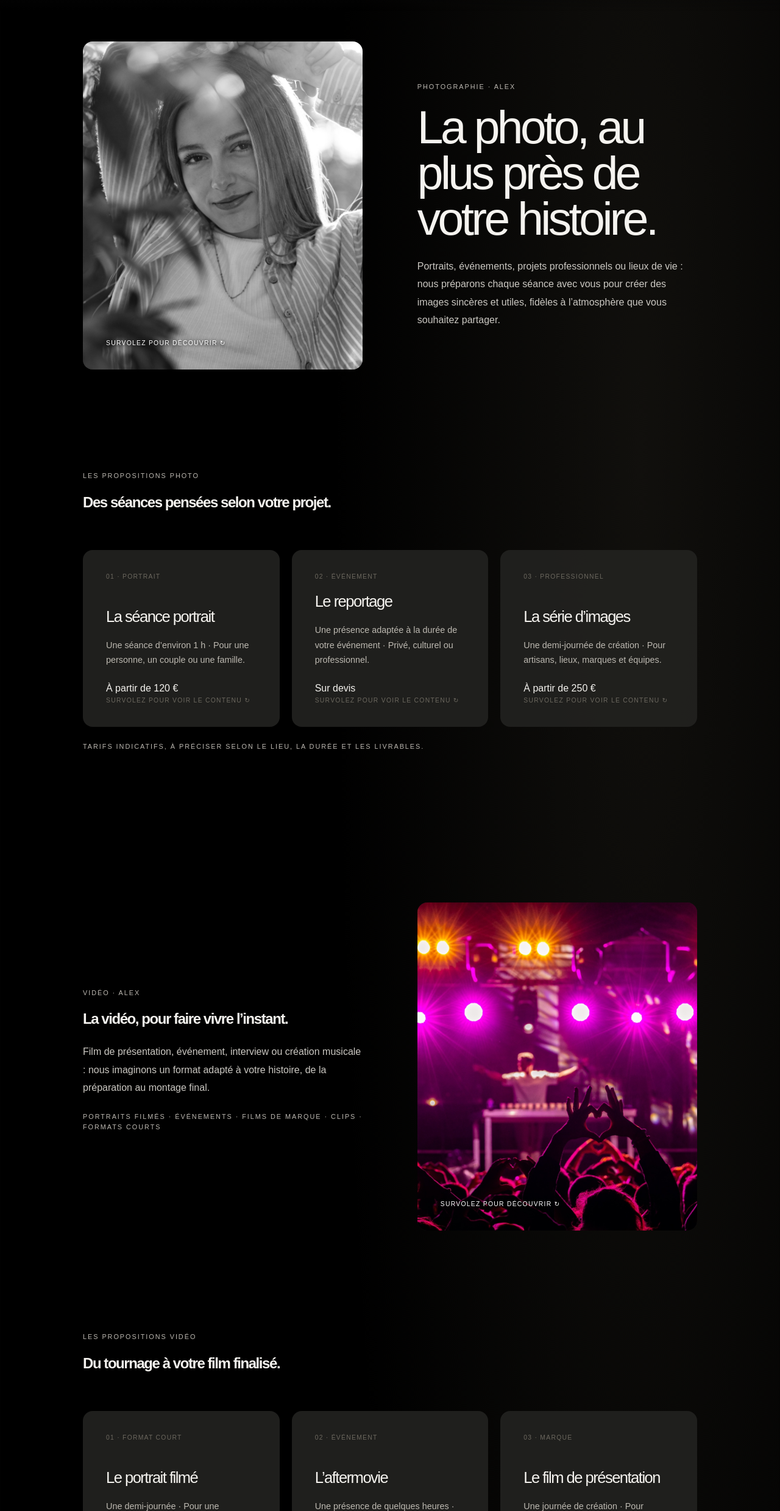
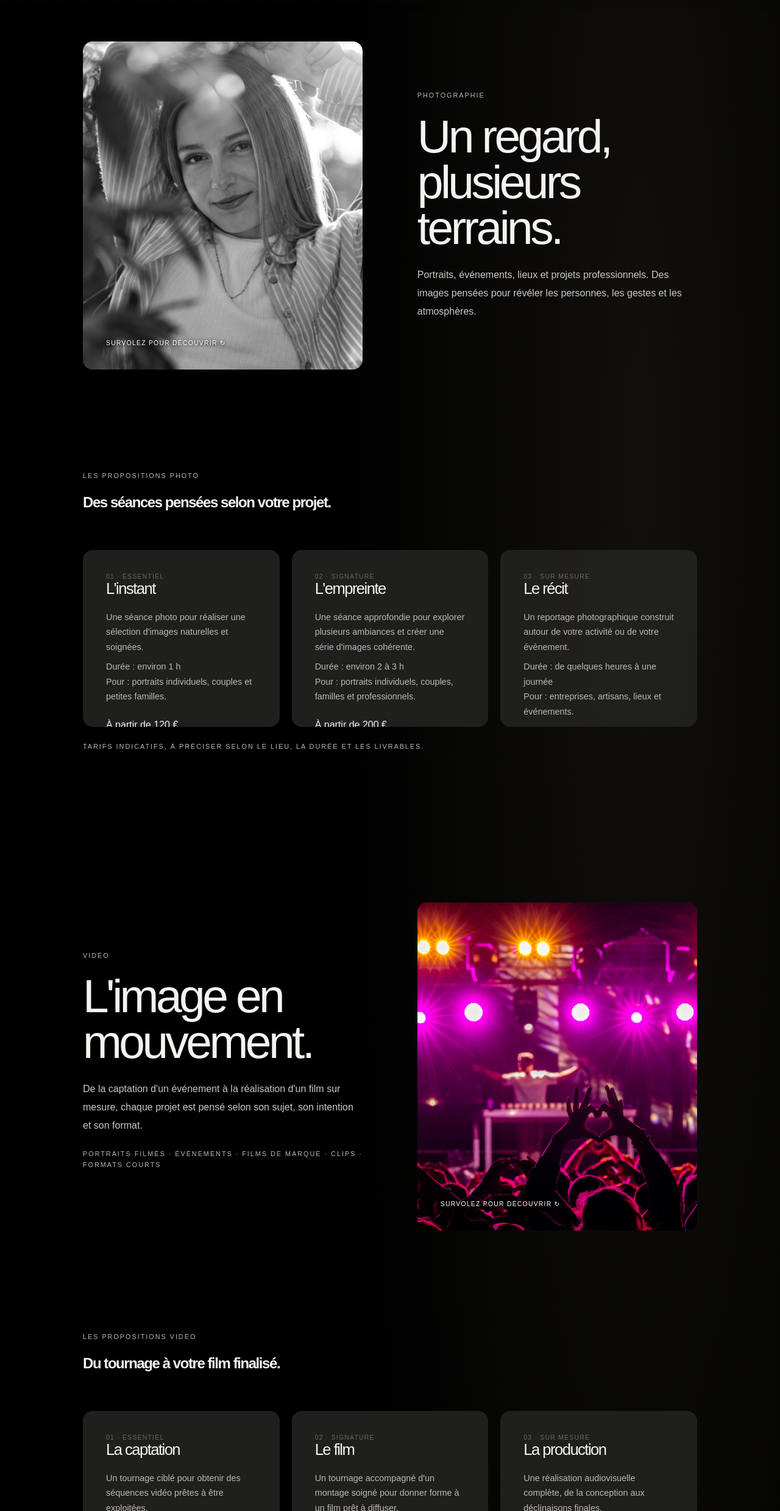
Before and after one commit to studioserise/Site-Alexandre-Palanca, a website with bundled scripts: page photo-video.html in a window 1280 px wide. Shown: the part 82-2560 px from the top of the page at 61% size. Built offline with nearby package versions, Linux system fonts and the light colour scheme; a web font is replaced by a local one.

Commit message:
Update homepage and photography page content

```diff
--- a/photo-video.html
+++ b/photo-video.html
@@ -44,15 +44,16 @@
           </figure>
           <div class="flip-card-face flip-card-face--back">
             <span class="studio-eyebrow">Des formats pour chacun</span>
-            <h3>Portraits, événements, lieux, produits…</h3>
-            <p>Pour les particuliers, les artistes, les associations, les entreprises et les lieux qui souhaitent raconter leur histoire en images.</p>
+            <h3>Pour les particuliers <br> et les professionnels</h3>
+            <p>Particuliers, couples, familles, artistes, associations, entreprises, artisans et lieux...</p>
+            <p>La photographie s'adapte à vos envies et à vos besoins.</p>
           </div>
         </div>
       </div>
       <div class="redesign-hero-copy">
-        <p class="studio-eyebrow">Photographie · Alex</p>
-        <h1 id="photo-title">La photo, au plus près de votre histoire.</h1>
-        <p>Portraits, événements, projets professionnels ou lieux de vie : nous préparons chaque séance avec vous pour créer des images sincères et utiles, fidèles à l’atmosphère que vous souhaitez partager.</p>
+        <p class="studio-eyebrow">Photographie</p>
+        <h1 id="photo-title">Un regard, plusieurs terrains.</h1>
+        <p>Portraits, événements, lieux et projets professionnels. Des images pensées pour révéler les personnes, les gestes et les atmosphères.</p>
       </div>
     </section>
 
@@ -61,16 +62,16 @@
       <h2 class="studio-section-heading" id="photo-offers-title">Des séances pensées selon votre projet.</h2>
       <div class="flip-card-grid">
         <article class="flip-card" tabindex="0"><div class="flip-card-inner">
-          <div class="flip-card-face"><span class="flip-hint">01 · Portrait</span><h3>La séance portrait</h3><p>Une séance d’environ 1 h · Pour une personne, un couple ou une famille.</p><p class="flip-price">À partir de 120 €</p><span class="flip-hint">Survolez pour voir le contenu ↻</span></div>
+          <div class="flip-card-face"><span class="flip-hint">01 · Essentiel</span><h3>L'instant</h3><p>Une séance photo pour réaliser une sélection d'images naturelles et soignées.</p><p>Durée : environ 1 h <br>Pour : portraits individuels, couples et petites familles.</p><p class="flip-price">À partir de 120 €</p><span class="flip-hint">Survolez pour voir le contenu ↻</span></div>
           <div class="flip-card-face flip-card-face--back"><h3>Ce qui est compris</h3><ul class="flip-list"><li>Échange préparatoire</li><li>Séance photo</li><li>Sélection et retouche des images</li><li>Galerie privée de livraison</li></ul></div>
         </div></article>
         <article class="flip-card" tabindex="0"><div class="flip-card-inner">
-          <div class="flip-card-face"><span class="flip-hint">02 · Événement</span><h3>Le reportage</h3><p>Une présence adaptée à la durée de votre événement · Privé, culturel ou professionnel.</p><p class="flip-price">Sur devis</p><span class="flip-hint">Survolez pour voir le contenu ↻</span></div>
-          <div class="flip-card-face flip-card-face--back"><h3>Ce qui est compris</h3><ul class="flip-list"><li>Repérage et préparation</li><li>Reportage sur place</li><li>Tri et retouche</li><li>Galerie privée pour partager les images</li></ul></div>
+          <div class="flip-card-face"><span class="flip-hint">02 · Signature</span><h3>L'empreinte</h3><p>Une séance approfondie pour explorer plusieurs ambiances et créer une série d'images cohérente.</p><p>Durée : environ 2 à 3 h <br>Pour : portraits individuels, couples, familles et professionnels.</p><p class="flip-price">À partir de 200 €</p><span class="flip-hint">Survolez pour voir le contenu ↻</span></div>
+          <div class="flip-card-face flip-card-face--back"><h3>Ce qui est compris</h3><ul class="flip-list"><li>Échange préparatoire</li><li>Repérage et préparation</li><li>Séance photo</li><li>Sélection et retouche des images</li><li>Galerie privée pour partager les images</li></ul></div>
         </div></article>
         <article class="flip-card" tabindex="0"><div class="flip-card-inner">
-          <div class="flip-card-face"><span class="flip-hint">03 · Professionnel</span><h3>La série d’images</h3><p>Une demi-journée de création · Pour artisans, lieux, marques et équipes.</p><p class="flip-price">À partir de 250 €</p><span class="flip-hint">Survolez pour voir le contenu ↻</span></div>
-          <div class="flip-card-face flip-card-face--back"><h3>Ce qui est compris</h3><ul class="flip-list"><li>Brief et intentions visuelles</li><li>Séance sur site</li><li>Sélection de photographies retouchées et fichiers prêts à diffuser</li></ul></div>
+          <div class="flip-card-face"><span class="flip-hint">03 · Sur mesure</span><h3>Le récit</h3><p>Un reportage photographique construit autour de votre activité ou de votre évènement.</p><p>Durée : de quelques heures à une journée<br>Pour : entreprises, artisans, lieux et événements.</p><p class="flip-price">À partir de 250 €</p><span class="flip-hint">Survolez pour voir le contenu ↻</span></div>
+          <div class="flip-card-face flip-card-face--back"><h3>Ce qui est compris</h3><ul class="flip-list"><li>Brief et intentions visuelles</li><li>Préparation et repérage</li><li>Séance photo</li><li>Sélection et retouche des images</li><li>Galerie privée pour partager les images</li></ul></div>
         </div></article>
       </div>
       <p class="studio-eyebrow studio-eyebrow--note">Tarifs indicatifs, à préciser selon le lieu, la durée et les livrables.</p>
@@ -84,16 +85,16 @@
             <figcaption class="flip-hint">Survolez pour découvrir ↻</figcaption>
           </figure>
           <div class="flip-card-face flip-card-face--back">
-            <span class="studio-eyebrow">Des films pour chacun</span>
-            <h3>Portraits, événements, marques, clips…</h3>
-            <p>Pour les artistes, les organisateurs d’événements, les associations, les entreprises et les lieux qui souhaitent faire vivre leur histoire en mouvement.</p>
+            <span class="studio-eyebrow">Des possibilités variées</span>
+            <h3>Adapté à vos besoins</h3>
+            <p>Portraits filmés, clips musicaux, aftermovies, interviews, films institutionnels, vidéos promotionnelles ou contenus pour les réseaux sociaux.</p>
           </div>
         </div>
       </div>
       <div class="redesign-hero-copy">
-        <p class="studio-eyebrow">Vidéo · Alex</p>
-        <h2 id="video-title">La vidéo, pour faire vivre l’instant.</h2>
-        <p>Film de présentation, événement, interview ou création musicale : nous imaginons un format adapté à votre histoire, de la préparation au montage final.</p>
+        <p class="studio-eyebrow">Vidéo</p>
+        <h1 id="video-title">L'image en mouvement.</h1>
+        <p>De la captation d'un événement à la réalisation d'un film sur mesure, chaque projet est pensé selon son sujet, son intention et son format.</p>
         <p class="studio-eyebrow studio-eyebrow--note">Portraits filmés · Événements · Films de marque · Clips · Formats courts</p>
       </div>
     </section>
@@ -103,16 +104,16 @@
       <h2 class="studio-section-heading" id="video-offers-title">Du tournage à votre film finalisé.</h2>
       <div class="flip-card-grid">
         <article class="flip-card" tabindex="0"><div class="flip-card-inner">
-          <div class="flip-card-face"><span class="flip-hint">01 · Format court</span><h3>Le portrait filmé</h3><p>Une demi-journée · Pour une personne ou une petite équipe.</p><p class="flip-price">Sur devis</p><span class="flip-hint">Survolez pour voir le contenu ↻</span></div>
-          <div class="flip-card-face flip-card-face--back"><h3>Ce qui est compris</h3><ul class="flip-list"><li>Préparation</li><li>Tournage</li><li>Montage d’un film court</li><li>Habillage simple et livraison numérique</li></ul></div>
+          <div class="flip-card-face"><span class="flip-hint">01 · Essentiel</span><h3>La captation</h3><p>Un tournage ciblé pour obtenir des séquences vidéo prêtes à être exploitées.</p><p>Durée : environ 2 à 3 h<br>Pour : événements, interviews, artistes et contenus courts.</p><p class="flip-price">à partir de 250 €</p><span class="flip-hint">Survolez pour voir le contenu ↻</span></div>
+          <div class="flip-card-face flip-card-face--back"><h3>Ce qui est compris</h3><ul class="flip-list"><li>Préparation technique</li><li>Tournage sur site</li><li>Prise de son selon les besoins</li><li>Sélection et organisation des séquences</li><li>Livraison des fichiers vidéo bruts</li></ul></div>
         </div></article>
         <article class="flip-card" tabindex="0"><div class="flip-card-inner">
-          <div class="flip-card-face"><span class="flip-hint">02 · Événement</span><h3>L’aftermovie</h3><p>Une présence de quelques heures · Pour événements publics et privés.</p><p class="flip-price">Sur devis</p><span class="flip-hint">Survolez pour voir le contenu ↻</span></div>
-          <div class="flip-card-face flip-card-face--back"><h3>Ce qui est compris</h3><ul class="flip-list"><li>Préparation et repérage</li><li>Captation</li><li>Sélection des séquences</li><li>Montage et livraison d’un film souvenir</li></ul></div>
+          <div class="flip-card-face"><span class="flip-hint">02 · Signature</span><h3>Le film</h3><p>Un tournage accompagné d'un montage soigné pour donner forme à un film prêt à diffuser.</p><p>Durée : environ une demi journée<br>Pour : portraits filmés, aftermovies et vidéos promotionnelles.</p><p class="flip-price">à partir de 450 €</p><span class="flip-hint">Survolez pour voir le contenu ↻</span></div>
+          <div class="flip-card-face flip-card-face--back"><h3>Ce qui est compris</h3><ul class="flip-list"><li>Échange préparatoire</li><li>Préparation technique</li><li>Tournage sur site</li><li>Sélection des séquences</li><li>Montage et étalonnage</li><li>Livraison du film final</li></ul></div>
         </div></article>
         <article class="flip-card" tabindex="0"><div class="flip-card-inner">
-          <div class="flip-card-face"><span class="flip-hint">03 · Marque</span><h3>Le film de présentation</h3><p>Une journée de création · Pour entreprises, lieux et savoir-faire.</p><p class="flip-price">Sur devis</p><span class="flip-hint">Survolez pour voir le contenu ↻</span></div>
-          <div class="flip-card-face flip-card-face--back"><h3>Ce qui est compris</h3><ul class="flip-list"><li>Écriture des intentions</li><li>Tournage</li><li>Montage</li><li>Étalonnage et déclinaisons convenues avec vous</li></ul></div>
+          <div class="flip-card-face"><span class="flip-hint">03 · sur mesure</span><h3>La production</h3><p>Une réalisation audiovisuelle complète, de la conception aux déclinaisons finales.</p><p>Durée : une à plusieurs journées selon le projet<br>Pour : films de marque, clips et projets spécifiques.</p><p class="flip-price">Sur devis</p><span class="flip-hint">Survolez pour voir le contenu ↻</span></div>
+          <div class="flip-card-face flip-card-face--back"><h3>Ce qui est compris</h3><ul class="flip-list"><li>Conception et écriture des intentions</li><li>Préparation technique</li><li>Organisation de la production</li><li>Tournage</li><li>Montage et étalonnage</li><li>Déclinaisons convenues avec vous</li><li>Livraison de la production finale</li></ul></div>
         </div></article>
       </div>
       <p class="studio-eyebrow studio-eyebrow--note">Chaque projet fait l’objet d’un devis adapté à sa durée et à ses livrables.</p>
@@ -123,9 +124,11 @@
     <section class="studio-approach" aria-labelledby="alex-bio-title">
       <div class="studio-approach-copy">
         <p class="studio-eyebrow">Alex · Photographe &amp; vidéaste</p>
-        <h2 id="alex-bio-title">Être là, regarder, raconter.</h2>
-        <p>Alex aime saisir ce qui se joue entre les images : un geste, une lumière, une présence. Photographe et vidéaste indépendant, il accompagne chaque projet de la préparation à la livraison, en cherchant la justesse plutôt que l’effet.</p>
-        <p>Son travail navigue entre portraits, événements et récits de lieux, avec une attention constante portée aux personnes et à l’atmosphère.</p>
+        <h2 id="alex-bio-title">Derrière l'objectif.</h2>
+        <h3><br>Je suis Alexandre</h3>
+        <p>Photographe et vidéaste indépendant, j'accompagne les particuliers et les professionnels dans leurs projets visuels.</p>
+        <p>J'aime observer, découvrir et comprendre ce qui m'entoure. La photographie et la vidéo me permettent d'explorer des univers différents, de rencontrer des personnes et de les mettre en lumière.</p>
+        <p>Chaque collaboration est l'occasion de porter un regard nouveau sur un sujet, avec une attention particulière à la composition, à la lumière et aux détails.</p>
       </div>
       <figure class="studio-approach-photo"><img src="images/photo-alexandre.jpg" alt="Alexandre en séance de prise de vue" loading="lazy"></figure>
     </section>
```
Also changed, not shown: index.html (+3 -3 lines).
